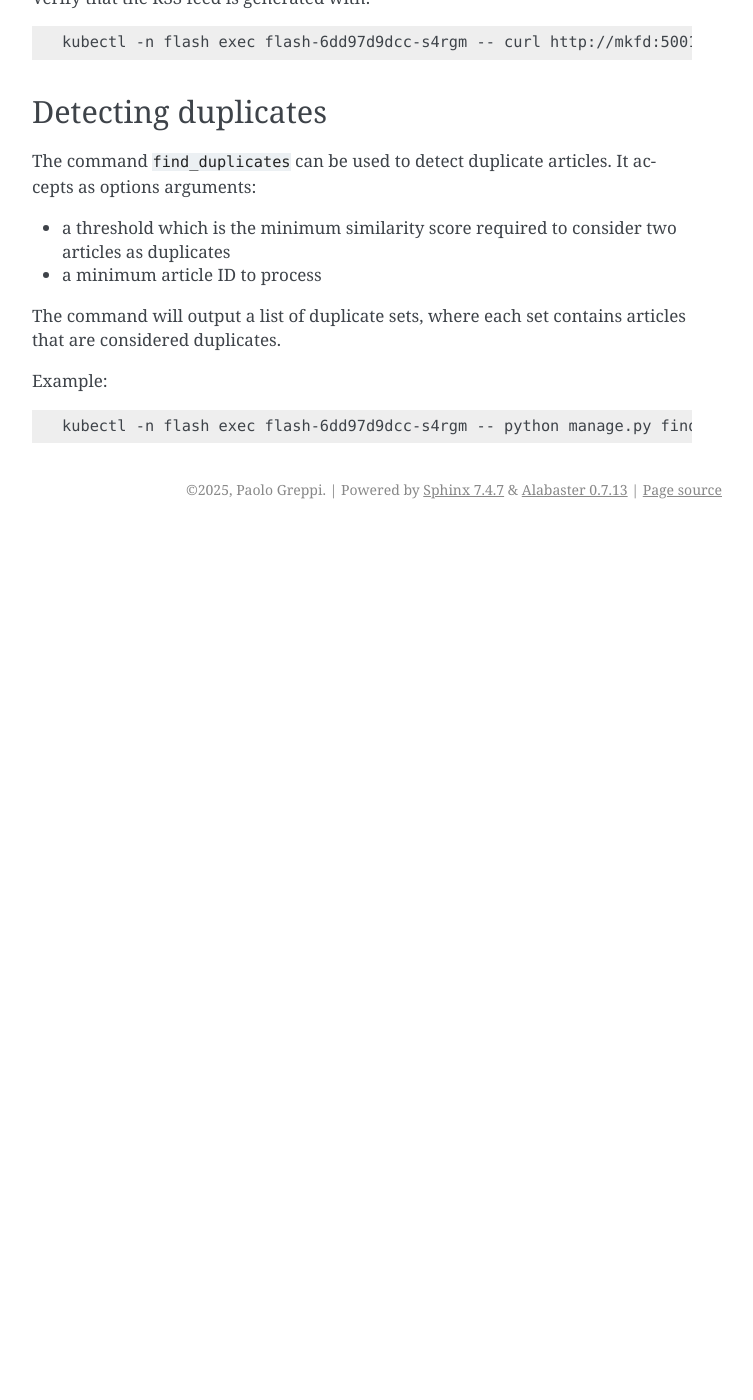
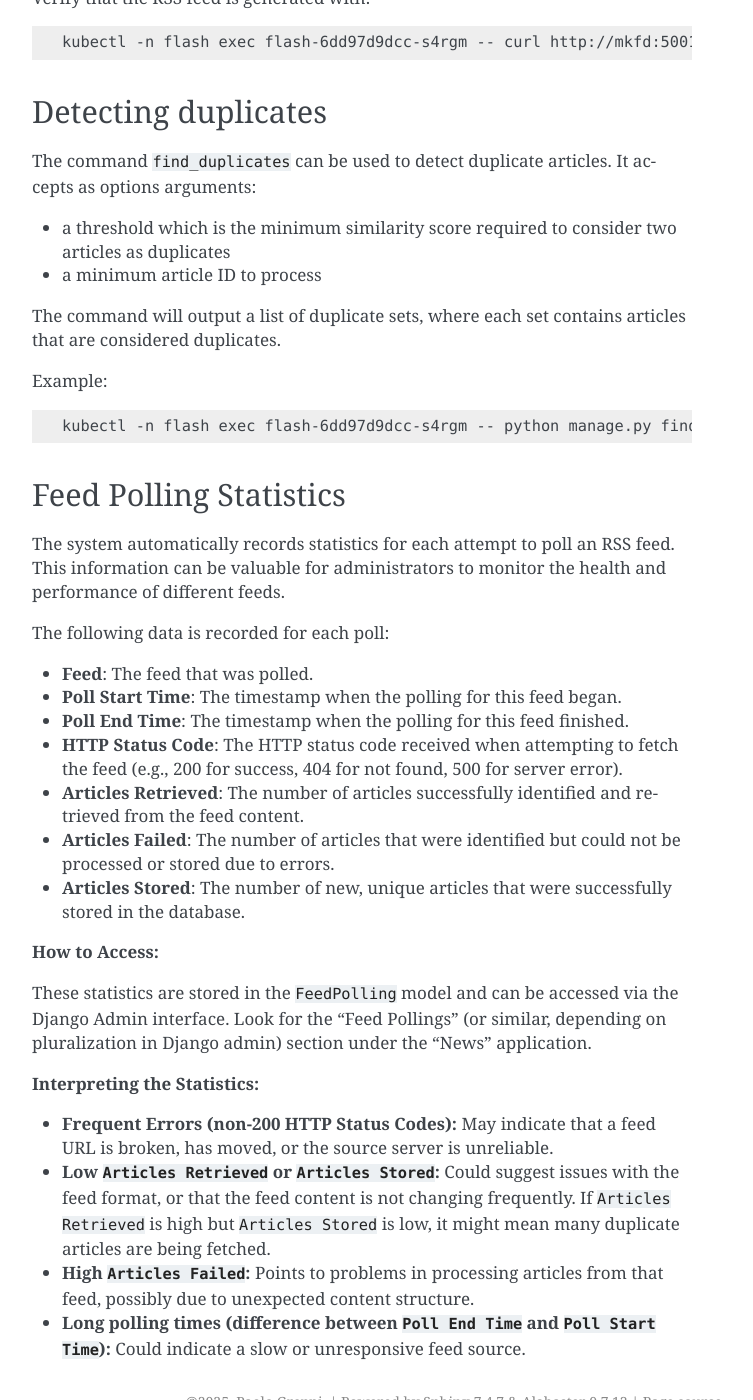
Before and after one commit to simevo/flash, a Sphinx documentation site: the page built from docs/ADMIN.md, in a window 1280 px wide and 1400 px high, scrolled down 741 px. Shown: the whole window, without its empty margins (388-1141 px from the left). Built offline with Sphinx 7.4.7, drawn with Linux system fonts in a browser that asks for light colours; before the commit the page ends 1270 px from its top, so only the background shows below that; some of the changed text lies outside the part shown.

```diff
--- a/docs/ADMIN.md
+++ b/docs/ADMIN.md
@@ -38,3 +38,27 @@ The command will output a list of duplicate sets, where each set contains articl
 Example:
 
     kubectl -n flash exec flash-6dd97d9dcc-s4rgm -- python manage.py find_duplicates 0.01 4000000
+
+## Feed Polling Statistics
+
+The system automatically records statistics for each attempt to poll an RSS feed. This information can be valuable for administrators to monitor the health and performance of different feeds.
+
+The following data is recorded for each poll:
+- **Feed**: The feed that was polled.
+- **Poll Start Time**: The timestamp when the polling for this feed began.
+- **Poll End Time**: The timestamp when the polling for this feed finished.
+- **HTTP Status Code**: The HTTP status code received when attempting to fetch the feed (e.g., 200 for success, 404 for not found, 500 for server error).
+- **Articles Retrieved**: The number of articles successfully identified and retrieved from the feed content.
+- **Articles Failed**: The number of articles that were identified but could not be processed or stored due to errors.
+- **Articles Stored**: The number of new, unique articles that were successfully stored in the database.
+
+**How to Access:**
+
+These statistics are stored in the `FeedPolling` model and can be accessed via the Django Admin interface. Look for the "Feed Pollings" (or similar, depending on pluralization in Django admin) section under the "News" application.
+
+**Interpreting the Statistics:**
+
+- **Frequent Errors (non-200 HTTP Status Codes):** May indicate that a feed URL is broken, has moved, or the source server is unreliable.
+- **Low `Articles Retrieved` or `Articles Stored`:** Could suggest issues with the feed format, or that the feed content is not changing frequently. If `Articles Retrieved` is high but `Articles Stored` is low, it might mean many duplicate articles are being fetched.
+- **High `Articles Failed`:** Points to problems in processing articles from that feed, possibly due to unexpected content structure.
+- **Long polling times (difference between `Poll End Time` and `Poll Start Time`):** Could indicate a slow or unresponsive feed source.
```
Also changed, not shown: docs/USING.md (+30 -7 lines).
